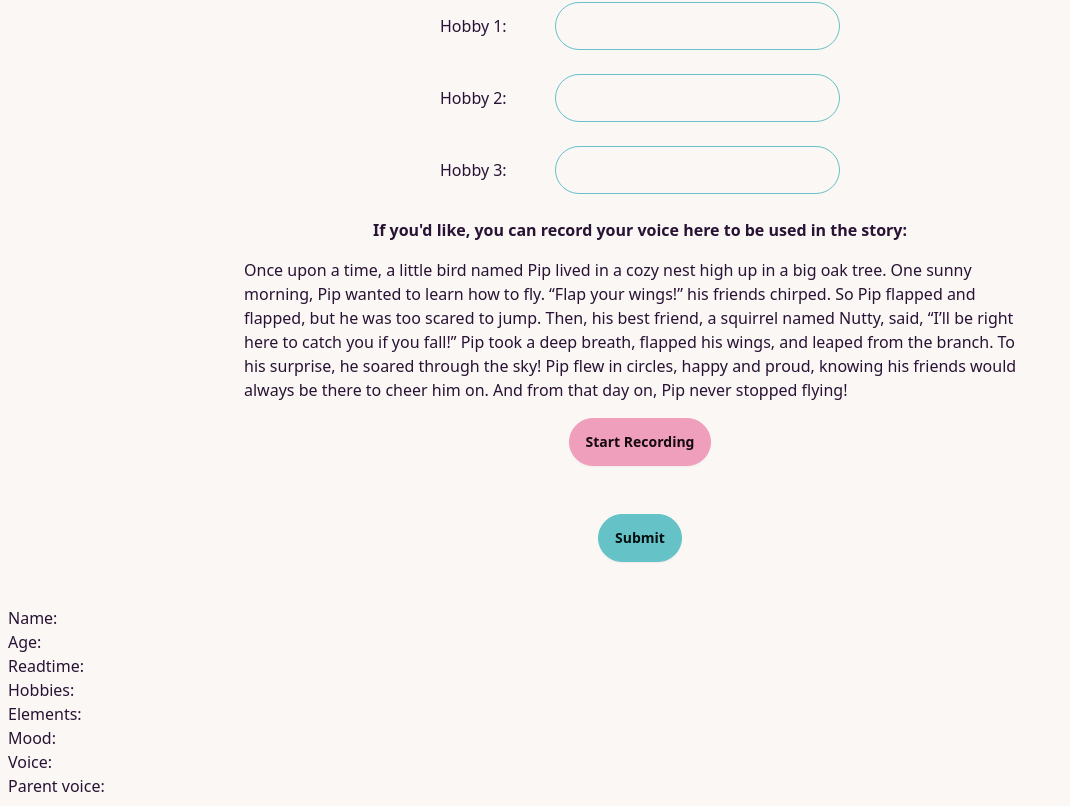
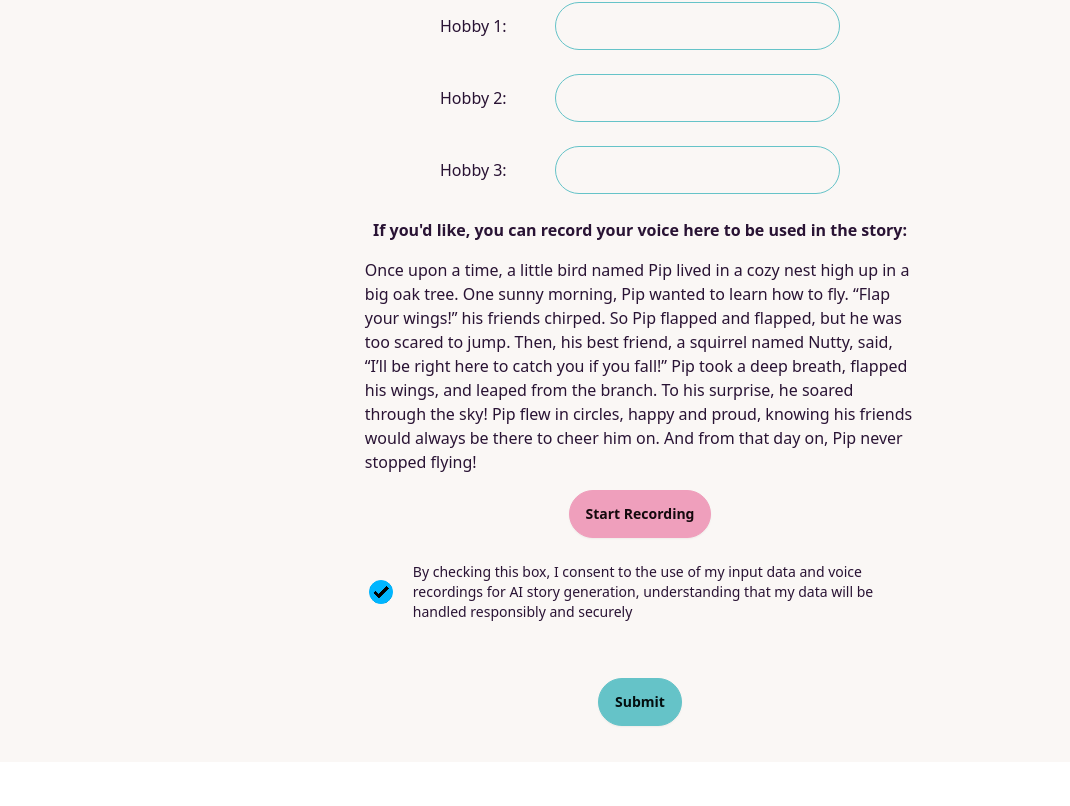
Before and after one commit to Wilson-ZheLin/StoryWithMe, a React (Create React App) app in the folder client/: page / in a window 1280 px wide. Shown: the part 438-1244 px from the top of the page, without its empty margins (0-1070 px from the left). After the commit the page ends 1200 px from the top, so only its background shows below. Built offline with nearby package versions, Linux system fonts and the light colour scheme.

Commit message:
add consent

```diff
--- a/client/src/App.jsx
+++ b/client/src/App.jsx
@@ -31,7 +31,7 @@ const App = () => {
       <Outlet context={stateProps} />
 
       {/* display for testing */}
-      <div className="flex flex-col justify-left p-2">
+      {/* <div className="flex flex-col justify-left p-2">
         <p>Name: {name}</p>
         <p>Age: {age}</p>
         <p>Readtime: {readTime}</p>
@@ -41,7 +41,7 @@ const App = () => {
         <p>Voice: {voiceCharacter}</p>
         <p>Parent voice: {parentVoice}</p>
 
-      </div>
+      </div> */}
 
     </>
 
--- a/client/src/ParentSettingPage.jsx
+++ b/client/src/ParentSettingPage.jsx
@@ -77,11 +77,17 @@ const ParentSettingPage = () => {
                     value={hobbies[2]}
                     onChange={(e) => handleHobbies(2, e.target.value)} />
             </div>
-            <div className='flex flex-col items-center justify-center gap-4 px-52'>
+            <div className='flex flex-col items-center justify-center gap-4 px-52 w-4/5'>
                 <p className='font-bold'>If you'd like, you can record your voice here to be used in the story:</p>
                 <p>Once upon a time, a little bird named Pip lived in a cozy nest high up in a big oak tree. One sunny morning, Pip wanted to learn how to fly. “Flap your wings!” his friends chirped. So Pip flapped and flapped, but he was too scared to jump. Then, his best friend, a squirrel named Nutty, said, “I’ll be right here to catch you if you fall!” Pip took a deep breath, flapped his wings, and leaped from the branch. To his surprise, he soared through the sky! Pip flew in circles, happy and proud, knowing his friends would always be there to cheer him on. And from that day on, Pip never stopped flying!</p>
                 <div className='flex gap-6'>
                     <ParentVoiceRecorder />
+                </div>
+                <div className="form-control">
+                <label className="cursor-pointer label">
+                    <input type="checkbox" defaultChecked className="checkbox checkbox-info" />
+                    <span className="label-text pl-5">By checking this box, I consent to the use of my input data and voice recordings for AI story generation, understanding that my data will be handled responsibly and securely</span>
+                </label>
                 </div>
             </div>
             <button
```
